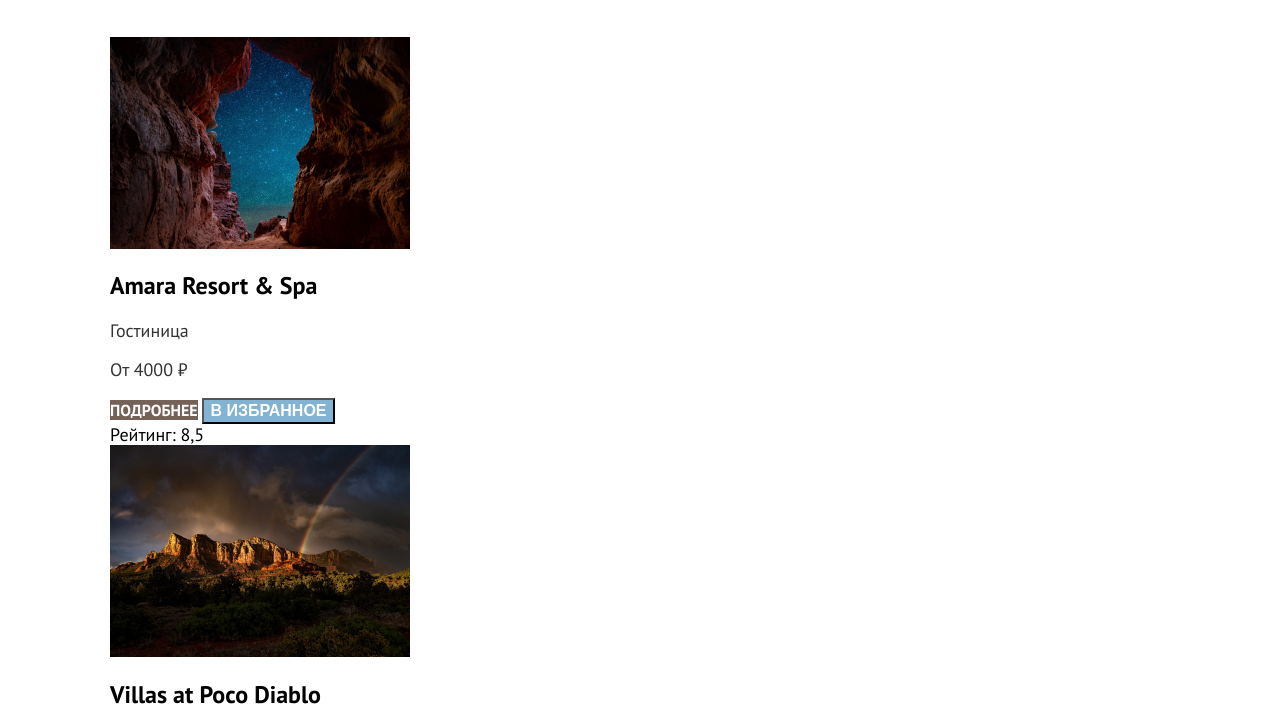
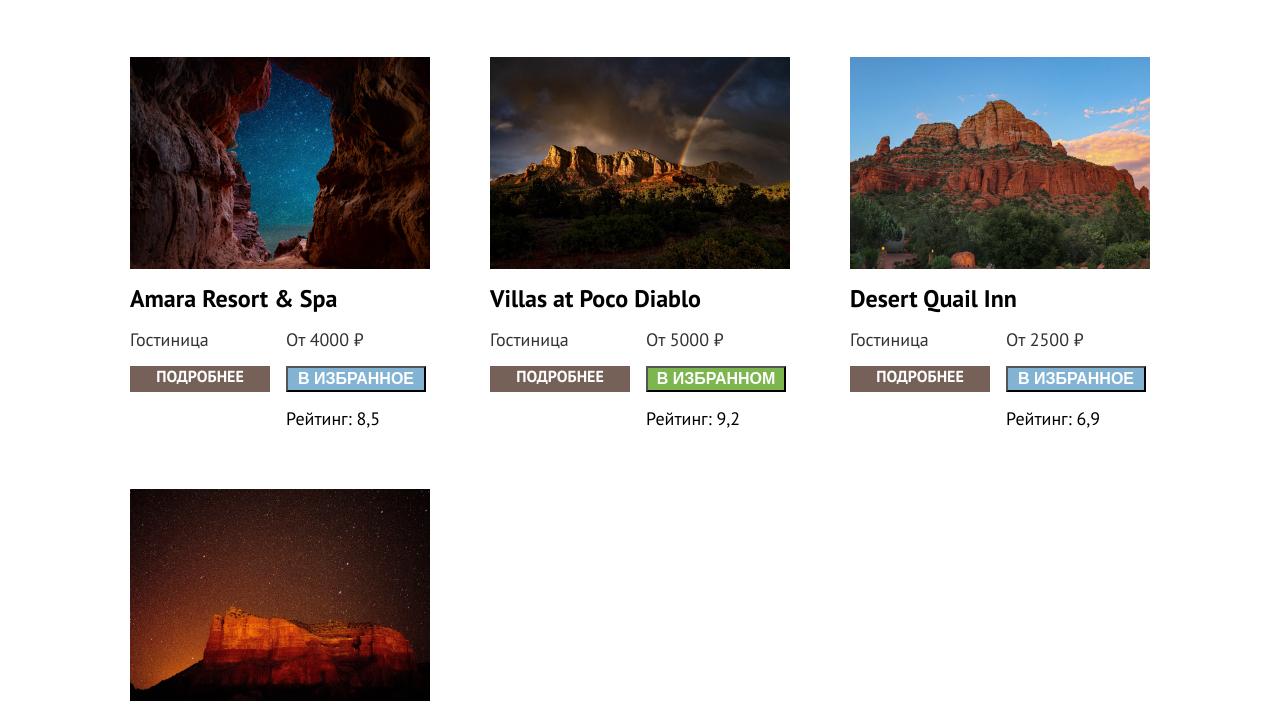
Before and after one commit to Art-Yakovlev/sedona, a plain HTML site: page catalog.html in a window 1280 px wide. Shown: the part 507-1220 px from the top of the page. Drawn offline with Linux system fonts and the light colour scheme.

Commit message:
Создаём сетки компонентов страниц при помощи гридов.

```diff
--- a/styles/styles.css
+++ b/styles/styles.css
@@ -138,6 +138,8 @@ html{
 
 /*Advantages List*/
 .advantages-list{
+    display: grid;
+    grid-template-columns: 400px 400px 400px;
     margin: 0;
     padding: 0;
     text-align: center;
@@ -145,6 +147,20 @@ html{
 .advantages-item{
     display: flex;
     justify-content: center;
+    background-color: #82B3D3;
+}
+.advantages-item:first-child,
+.advantages-item:last-child {
+    grid-column: 1/-1;
+}
+.advantages-item:nth-child(2n) {
+    background-color: rgba(131, 179, 211, 0.12);
+}
+.advantages-item:nth-child(3) {
+    background-color: rgba(131, 179, 211, 0.3);
+}
+.advantages-content{
+    padding: 102px 85px;
 }
 .advantages-title{
     font-size: 22px;
@@ -378,21 +394,43 @@ html{
     margin: 0 70px 40px 70px;
 }
 .product-cards-list{
+    display: grid;
+    grid-template-columns: 340px 340px 340px;
+    gap: 20px;
     margin: 0;
     padding: 0;
     list-style-type: none;
 }
+.product-cards-item{
+    display: flex;
+    flex-direction: column;
+    padding: 20px;
+}
 .product-cards-link{
     text-decoration: none;
 }
+.product-cards-image{
+    display: block;
+    margin: 0;
+    margin-bottom: 16px;
+}
 .product-cards-title{
+    margin: 0;
+    margin-bottom: 16px;
+    padding: 0;
     font-size: 24px;
     line-height: 28px;
     font-weight: 700;
     color: #000000;
 }
+.product-cards-info{
+    display: grid;
+    grid-template-columns: 140px 140px;
+    gap: 16px;
+}
 .product-cards-status,
 .product-cards-price{
+    margin: 0;
     font-size: 18px;
     line-height: 21px;
     color: #333333;
```
